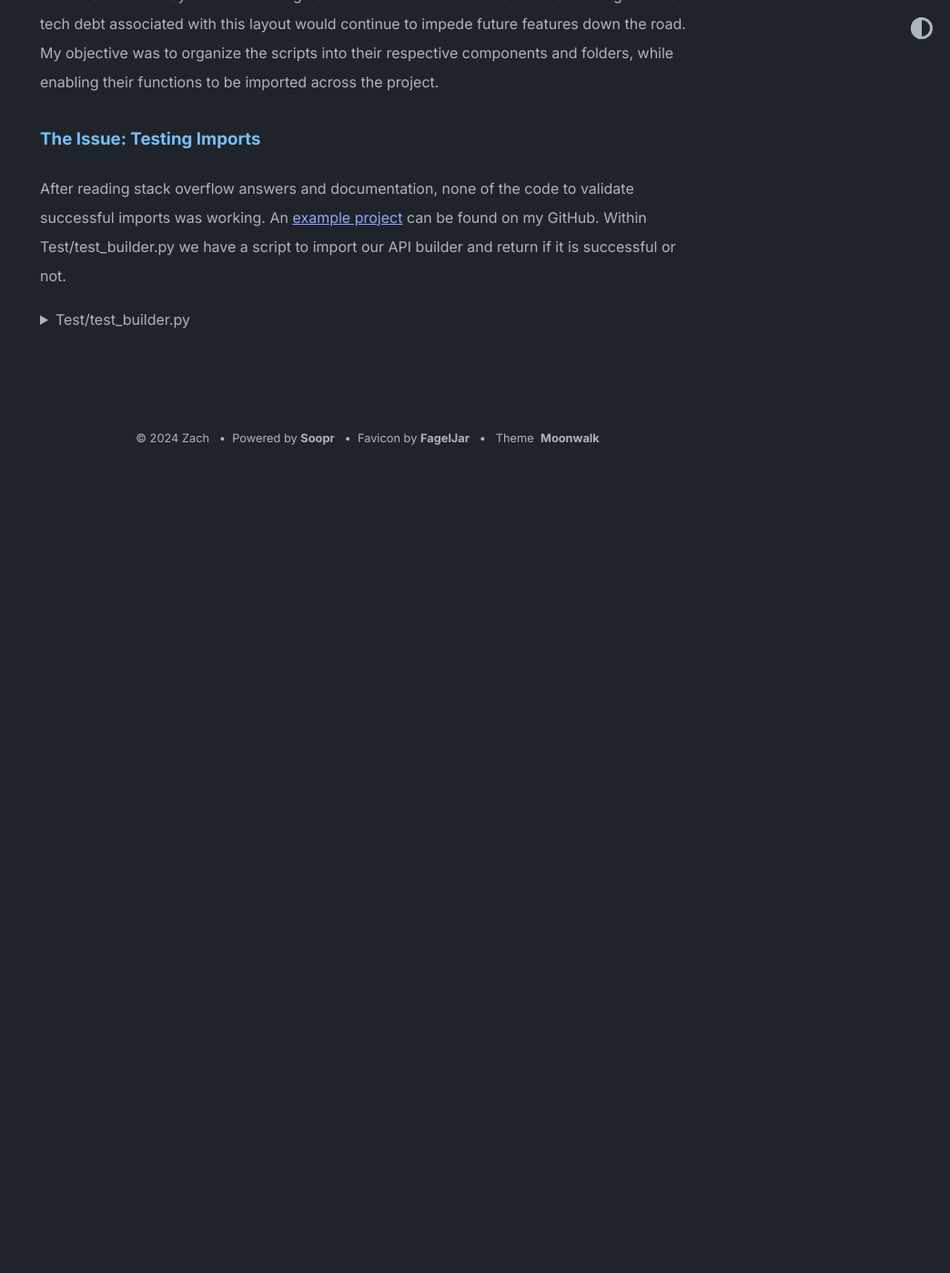
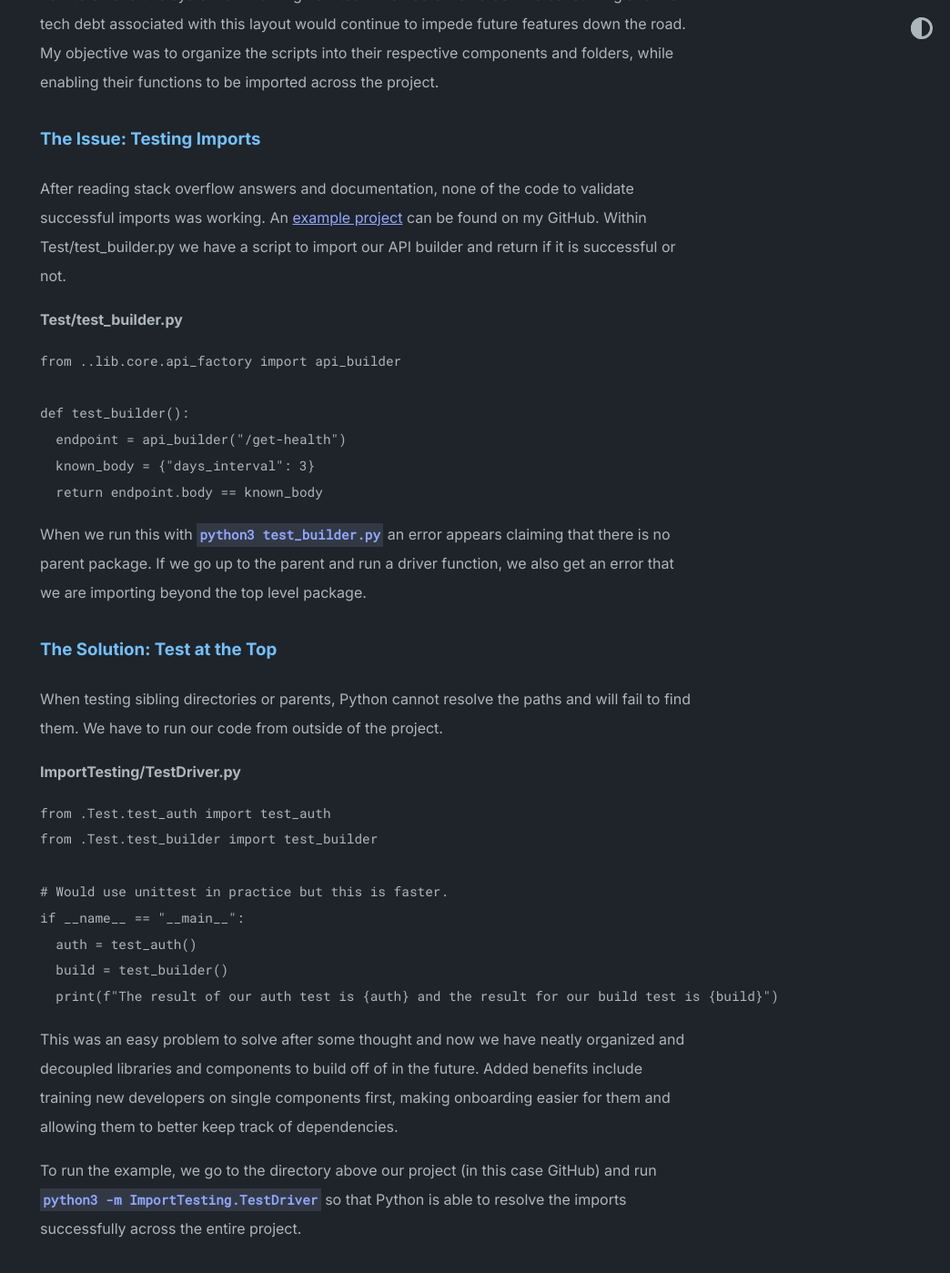
Before and after one commit to zbaileydev/zbaileydev.github.io, a Jekyll site: the page built from _posts/2023-11-14-resolving-imports-python.md, in a window 1280 px wide and 1400 px high, scrolled down 457 px. Shown: the whole window at 91% size, without its empty margins (236-1280 px from the left). Built offline with Jekyll 4.4.1, drawn with Linux system fonts in a browser that asks for light colours; before the commit the page ends 964 px from its top, so only the background shows below that; some of the changed text lies outside the part shown.

Commit message:
Update 2023-11-14-resolving-imports-python.md

````diff
--- a/_posts/2023-11-14-resolving-imports-python.md
+++ b/_posts/2023-11-14-resolving-imports-python.md
@@ -14,7 +14,7 @@ I had a directory of several dozen scripts which called each other. The core dev
 
 After reading stack overflow answers and documentation, none of the code to validate successful imports was working. An [example project](https://github.com/PuzzleZach/ImportTesting/) can be found on my GitHub. Within Test/test_builder.py we have a script to import our API builder and return if it is successful or not.
 
-<details><summary>Test/test_builder.py</summary><p>
+**Test/test_builder.py**
 
 ```python3
 from ..lib.core.api_factory import api_builder
@@ -25,7 +25,7 @@ def test_builder():
   return endpoint.body == known_body
 ```
 
-</details>
+
 
 When we run this with `python3 test_builder.py` an error appears claiming that there is no parent package. If we go up to the parent and run a driver function, we also get an error that we are importing beyond the top level package.
 
@@ -33,7 +33,7 @@ When we run this with `python3 test_builder.py` an error appears claiming that t
 
 When testing sibling directories or parents, Python cannot resolve the paths and will fail to find them. We have to run our code from outside of the project.
 
-<details><summary>ImportTesting/TestDriver.py</summary><p>
+**ImportTesting/TestDriver.py**
 
 ```python3
 from .Test.test_auth import test_auth
@@ -46,7 +46,6 @@ if __name__ == "__main__":
   print(f"The result of our auth test is {auth} and the result for our build test is {build}")
 ```
 
-</details>
 
 This was an easy problem to solve after some thought and now we have neatly organized and decoupled libraries and components to build off of in the future. Added benefits include training new developers on single components first, making onboarding easier for them and allowing them to better keep track of dependencies.
 
````
